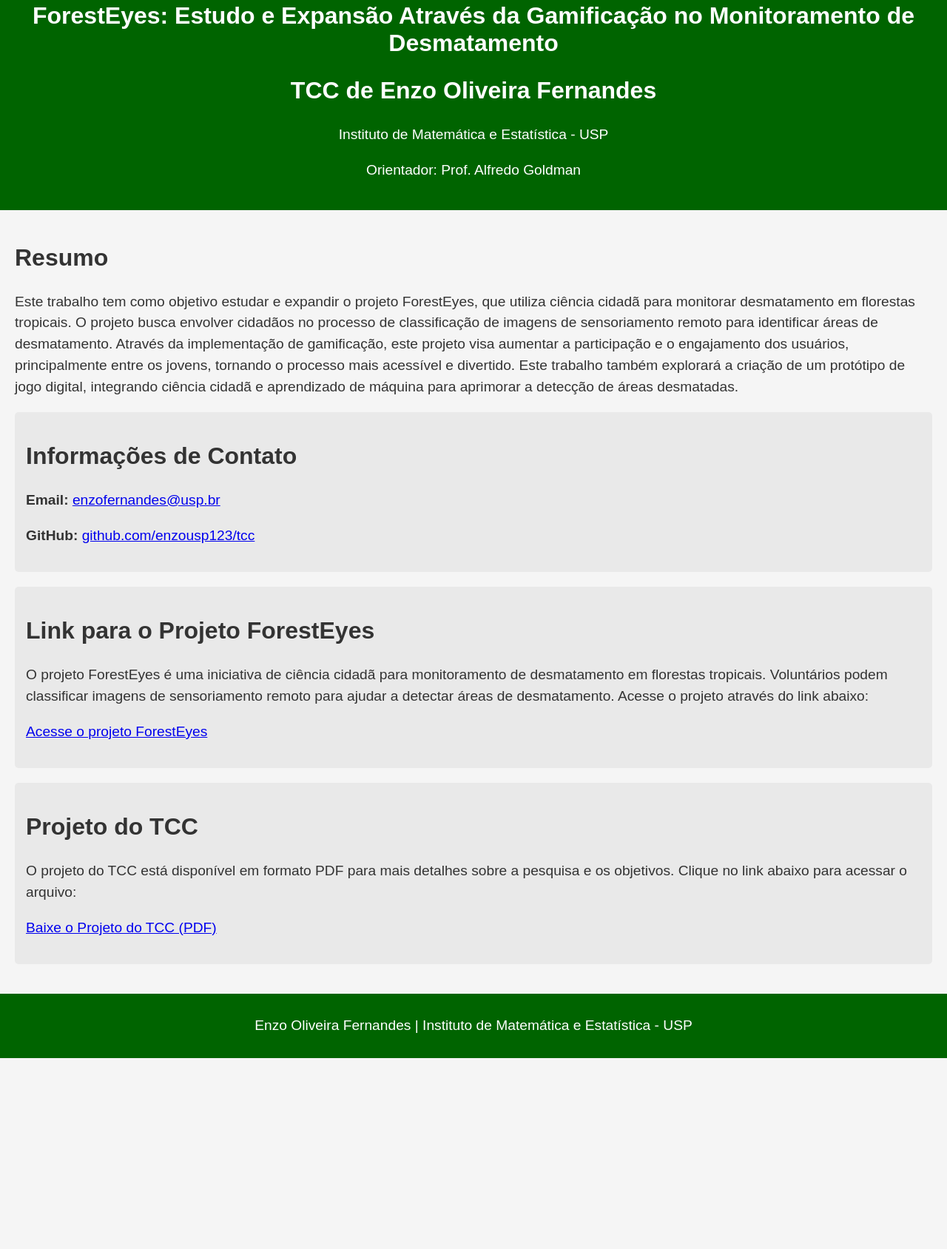
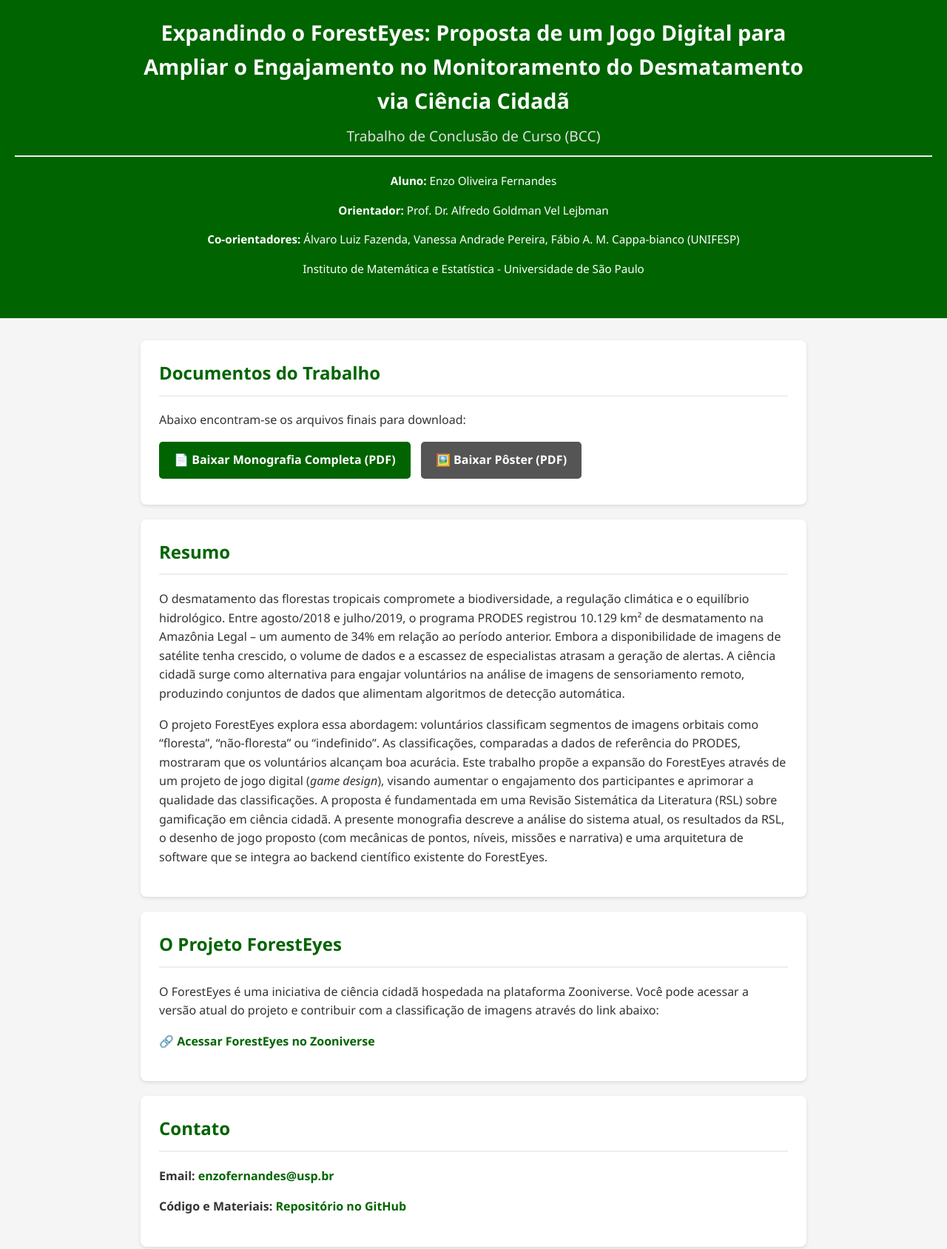
Before and after one commit to enzousp123/tcc, a plain HTML site: page index.html in a window 1280 px wide. Shown: the part 38-1726 px from the top of the page at 74% size. Before the commit the page ends 1468 px from the top, so only its background shows below. Drawn offline with Linux system fonts and the light colour scheme.

Commit message:
Revise index.html for project update and styling
Updated the title and description meta tags, modified styles for header and main sections, and revised content for clarity and engagement.

```diff
--- a/index.html
+++ b/index.html
@@ -4,95 +4,151 @@
     <meta charset="UTF-8">
     <meta name="viewport" content="width=device-width, initial-scale=1.0">
     <meta name="author" content="Enzo Oliveira Fernandes">
-    <meta name="description" content="TCC de Enzo Oliveira Fernandes sobre o projeto ForestEyes e sua expansão através da gamificação.">
-    <title>ForestEyes: Estudo e Expansão Através da Gamificação no Monitoramento de Desmatamento</title>
-    <link rel="stylesheet" href="styles.css">
+    <meta name="description" content="TCC de Enzo Oliveira Fernandes: Expandindo o ForestEyes através de Jogo Digital e Ciência Cidadã.">
+    <title>Expandindo o ForestEyes: Proposta de um Jogo Digital</title>
     <style>
         body {
-            font-family: Arial, sans-serif;
+            font-family: 'Segoe UI', Tahoma, Geneva, Verdana, sans-serif;
             margin: 0;
             padding: 0;
             background-color: #f5f5f5;
             color: #333;
+            line-height: 1.6;
         }
         header {
+            background-color: #006400; /* Verde escuro ForestEyes */
+            color: white;
+            padding: 40px 20px;
+            text-align: center;
+        }
+        header h1 {
+            font-size: 1.8em;
+            margin-bottom: 10px;
+            max-width: 900px;
+            margin-left: auto;
+            margin-right: auto;
+        }
+        header h2 {
+            font-size: 1.2em;
+            font-weight: normal;
+            margin-top: 0;
+            color: #e0e0e0;
+        }
+        .header-info {
+            margin-top: 20px;
+            font-size: 0.95em;
+        }
+        main {
+            max-width: 900px;
+            margin: 0 auto;
+            padding: 30px 20px;
+        }
+        section {
+            background-color: white;
+            padding: 25px;
+            margin-bottom: 20px;
+            border-radius: 8px;
+            box-shadow: 0 2px 5px rgba(0,0,0,0.1);
+        }
+        h2 {
+            color: #006400;
+            border-bottom: 2px solid #eee;
+            padding-bottom: 10px;
+            margin-top: 0;
+        }
+        a {
+            color: #006400;
+            text-decoration: none;
+            font-weight: bold;
+        }
+        a:hover {
+            text-decoration: underline;
+        }
+        .download-btn {
+            display: inline-block;
             background-color: #006400;
             color: white;
-            padding: 20px;
-            text-align: center;
+            padding: 12px 20px;
+            border-radius: 5px;
+            text-decoration: none;
+            margin-right: 10px;
+            margin-bottom: 10px;
+            transition: background-color 0.3s;
         }
-        main {
-            padding: 20px;
+        .download-btn:hover {
+            background-color: #004d00;
+            text-decoration: none;
         }
-        h1, h2 {
-            font-size: 2em;
+        .secondary-btn {
+            background-color: #555;
         }
-        p {
-            font-size: 1.2em;
-            line-height: 1.5;
-        }
-        .contact-info {
-            background-color: #e9e9e9;
-            padding: 15px;
-            border-radius: 5px;
-        }
-        .project-link, .project-tcc {
-            background-color: #e9e9e9;
-            padding: 15px;
-            border-radius: 5px;
-            margin-top: 20px;
+        .secondary-btn:hover {
+            background-color: #333;
         }
         footer {
-            background-color: #006400;
-            color: white;
+            background-color: #333;
+            color: #ccc;
             text-align: center;
-            padding: 10px;
-            margin-top: 20px;
+            padding: 20px;
+            margin-top: 40px;
+            font-size: 0.9em;
         }
     </style>
 </head>
 <body>
 
 <header>
-    <h1>ForestEyes: Estudo e Expansão Através da Gamificação no Monitoramento de Desmatamento</h1>
-    <h2>TCC de Enzo Oliveira Fernandes</h2>
-    <p>Instituto de Matemática e Estatística - USP</p>
-    <p>Orientador: Prof. Alfredo Goldman</p>
+    <h1>Expandindo o ForestEyes: Proposta de um Jogo Digital para Ampliar o Engajamento no Monitoramento do Desmatamento via Ciência Cidadã</h1>
+    <h2>Trabalho de Conclusão de Curso (BCC)</h2>
+
+    <div class="header-info">
+        <p><strong>Aluno:</strong> Enzo Oliveira Fernandes</p>
+        <p><strong>Orientador:</strong> Prof. Dr. Alfredo Goldman Vel Lejbman</p>
+        <p><strong>Co-orientadores:</strong> Álvaro Luiz Fazenda, Vanessa Andrade Pereira, Fábio A. M. Cappa-bianco (UNIFESP)</p>
+        <p>Instituto de Matemática e Estatística - Universidade de São Paulo</p>
+    </div>
 </header>
 
 <main>
     <section>
+        <h2>Documentos do Trabalho</h2>
+        <p>Abaixo encontram-se os arquivos finais para download:</p>
+
+        <a href="monografia.pdf" class="download-btn" target="_blank">📄 Baixar Monografia Completa (PDF)</a>
+
+        <a href="posterfinal.pdf" class="download-btn secondary-btn" target="_blank">🖼️ Baixar Pôster (PDF)</a>
+    </section>
+
+    <section>
         <h2>Resumo</h2>
         <p>
-            Este trabalho tem como objetivo estudar e expandir o projeto ForestEyes, que utiliza ciência cidadã para monitorar desmatamento em florestas tropicais. O projeto busca envolver cidadãos no processo de classificação de imagens de sensoriamento remoto para identificar áreas de desmatamento. Através da implementação de gamificação, este projeto visa aumentar a participação e o engajamento dos usuários, principalmente entre os jovens, tornando o processo mais acessível e divertido. Este trabalho também explorará a criação de um protótipo de jogo digital, integrando ciência cidadã e aprendizado de máquina para aprimorar a detecção de áreas desmatadas.
+            O desmatamento das florestas tropicais compromete a biodiversidade, a regulação climática e o equilíbrio hidrológico. Entre agosto/2018 e julho/2019, o programa PRODES registrou 10.129 km² de desmatamento na Amazônia Legal – um aumento de 34% em relação ao período anterior. Embora a disponibilidade de imagens de satélite tenha crescido, o volume de dados e a escassez de especialistas atrasam a geração de alertas. A ciência cidadã surge como alternativa para engajar voluntários na análise de imagens de sensoriamento remoto, produzindo conjuntos de dados que alimentam algoritmos de detecção automática.
+        </p>
+        <p>
+            O projeto ForestEyes explora essa abordagem: voluntários classificam segmentos de imagens orbitais como “floresta”, “não-floresta” ou “indefinido”. As classificações, comparadas a dados de referência do PRODES, mostraram que os voluntários alcançam boa acurácia. Este trabalho propõe a expansão do ForestEyes através de um projeto de jogo digital (<i>game design</i>), visando aumentar o engajamento dos participantes e aprimorar a qualidade das classificações. A proposta é fundamentada em uma Revisão Sistemática da Literatura (RSL) sobre gamificação em ciência cidadã. A presente monografia descreve a análise do sistema atual, os resultados da RSL, o desenho de jogo proposto (com mecânicas de pontos, níveis, missões e narrativa) e uma arquitetura de software que se integra ao backend científico existente do ForestEyes.
         </p>
     </section>
 
-    <section class="contact-info">
-        <h2>Informações de Contato</h2>
-        <p><strong>Email:</strong> <a href="mailto:enzofernandes@usp.br">enzofernandes@usp.br</a></p>
-        <p><strong>GitHub:</strong> <a href="https://github.com/enzousp123/tcc" target="_blank">github.com/enzousp123/tcc</a></p>
+    <section>
+        <h2>O Projeto ForestEyes</h2>
+        <p>
+            O ForestEyes é uma iniciativa de ciência cidadã hospedada na plataforma Zooniverse. Você pode acessar a versão atual do projeto e contribuir com a classificação de imagens através do link abaixo:
+        </p>
+        <p>
+            <a href="https://www.zooniverse.org/projects/dallaqua/foresteyes?language=pt" target="_blank">🔗 Acessar ForestEyes no Zooniverse</a>
+        </p>
     </section>
 
-    <section class="project-link">
-        <h2>Link para o Projeto ForestEyes</h2>
-        <p>
-            O projeto ForestEyes é uma iniciativa de ciência cidadã para monitoramento de desmatamento em florestas tropicais. Voluntários podem classificar imagens de sensoriamento remoto para ajudar a detectar áreas de desmatamento. Acesse o projeto através do link abaixo:
-        </p>
-        <p><a href="https://www.zooniverse.org/projects/dallaqua/foresteyes?language=pt" target="_blank">Acesse o projeto ForestEyes</a></p>
+    <section>
+        <h2>Contato</h2>
+        <p><strong>Email:</strong> <a href="mailto:enzofernandes@usp.br">enzofernandes@usp.br</a></p>
+        <p><strong>Código e Materiais:</strong> <a href="https://github.com/enzousp123/tcc" target="_blank">Repositório no GitHub</a></p>
     </section>
 
-    <section class="project-tcc">
-        <h2>Projeto do TCC</h2>
-        <p>
-            O projeto do TCC está disponível em formato PDF para mais detalhes sobre a pesquisa e os objetivos. Clique no link abaixo para acessar o arquivo:
-        </p>
-        <p><a href="propostatcc.pdf" target="_blank">Baixe o Projeto do TCC (PDF)</a></p>
-    </section>
 </main>
 
 <footer>
-    <p>Enzo Oliveira Fernandes | Instituto de Matemática e Estatística - USP</p>
+    <p>Enzo Oliveira Fernandes | BCC - IME USP | 2025</p>
 </footer>
 
 </body>
```
